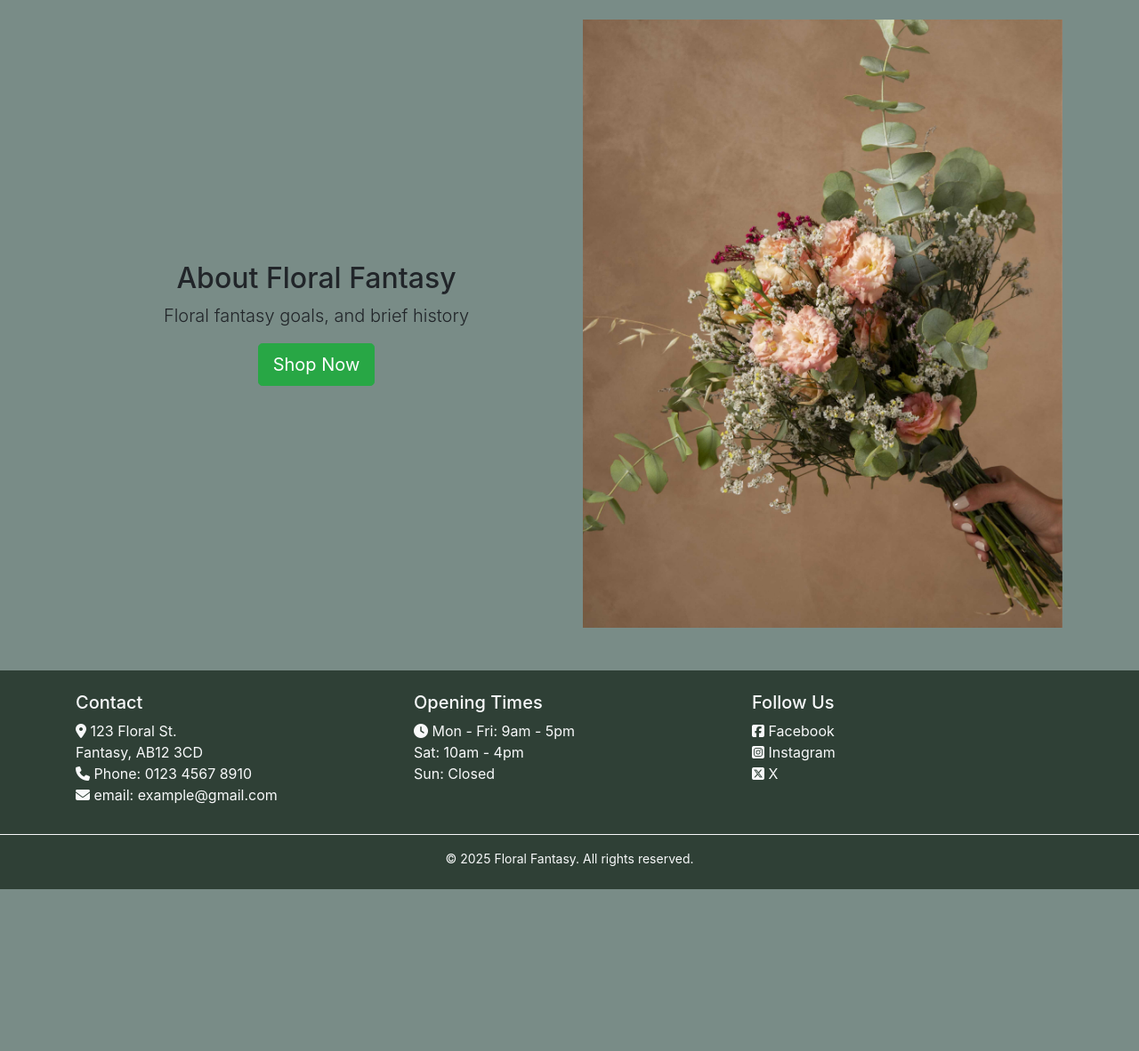
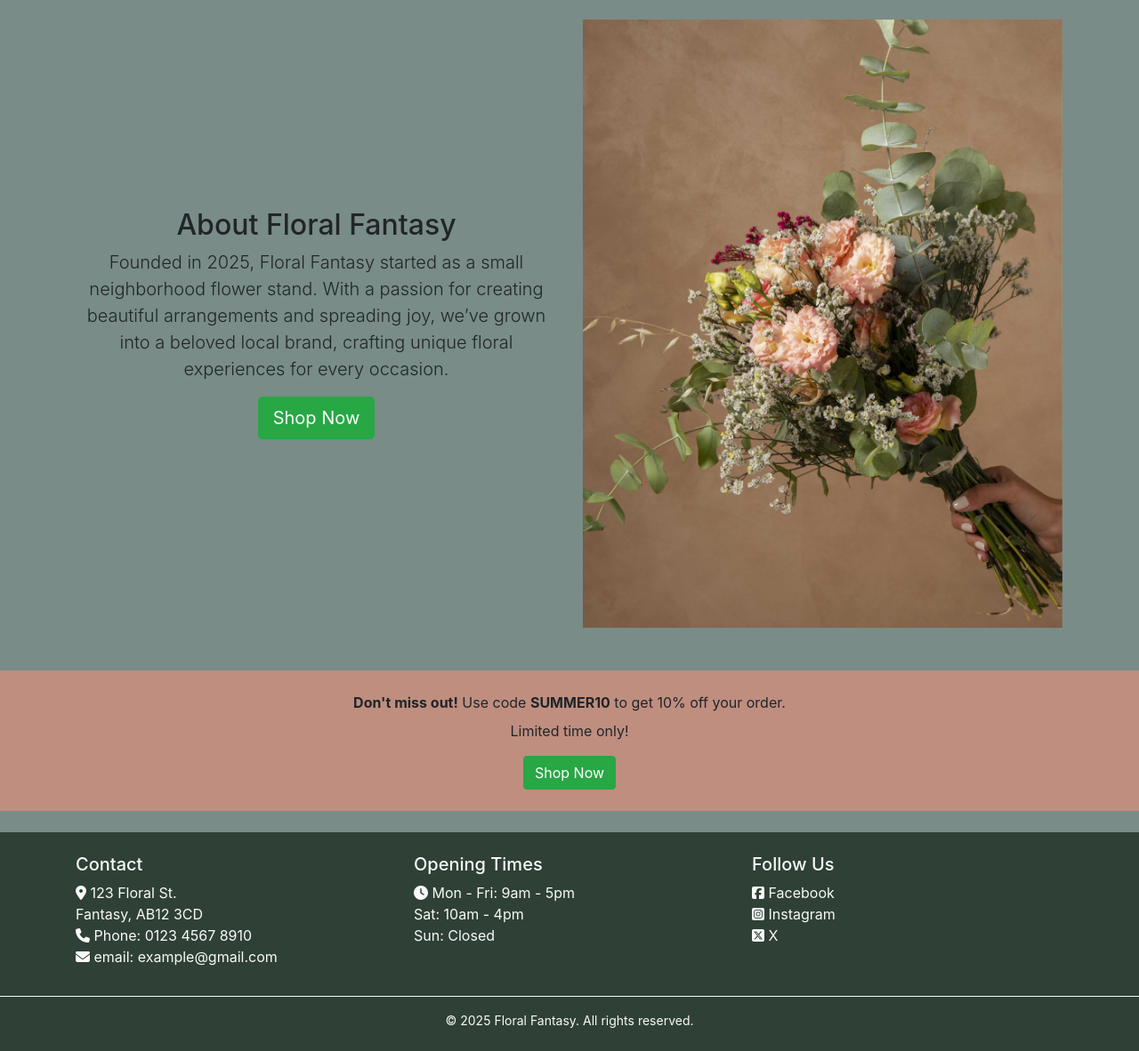
Before and after one commit to jessi25924/floral_fantasy, a Django app: template landing/templates/landing/index.html in a window 1280 px wide. Shown: the part 826-2008 px from the top of the page at 89% size. Before the commit the page ends 1826 px from the top, so only its background shows below. Run offline with Django 4.2, Linux system fonts and the light colour scheme; the template is opened without the code that fills it, so the values that code supplies are empty; some libraries are stand-ins or nearby versions; some web fonts are replaced.

Commit message:
tidy up design in landing and checkout

```diff
--- a/checkout/templates/checkout/checkout.html
+++ b/checkout/templates/checkout/checkout.html
@@ -6,7 +6,7 @@
 {% endblock %}
 
 {% block page_header %}
-    <div class="container header-container">
+    <div class="container header-container mt-5">
         <div class="row">
             <div class="col"></div>
         </div>
--- a/landing/templates/landing/index.html
+++ b/landing/templates/landing/index.html
@@ -30,8 +30,12 @@
                 <!-- Text Column-->
                  <div class="col-12 col-md-6 mb-4 mb-md-0 text-center text-md-start">
                     <h2 class="fw-bold">About Floral Fantasy</h2>
-                    <p class="lead">Floral fantasy goals, and brief history</p>
-                    <a href="" class="btn btn-success btn-lg">Shop Now</a>
+                    <p class="lead">
+                    Founded in 2025, Floral Fantasy started as a small neighborhood flower stand.
+                    With a passion for creating beautiful arrangements and spreading joy, we’ve grown into a beloved local brand,
+                    crafting unique floral experiences for every occasion.
+                    </p>
+                    <a href="{% url 'products:product_list' %}" class="btn btn-success btn-lg">Shop Now</a>
                  </div>
                  <!-- Image Column -->
                   <div class="col-12 col-md-6 text-center">
@@ -40,4 +44,13 @@
             </div>
         </div>
     </section>
+
+    <!-- Discount Notice -->
+    <section class="discount-section py-4 mb-4 text-center">
+        <div class="container">
+            <p class="mb-2"><strong>Don't miss out!</strong> Use code <strong>SUMMER10</strong> to get 10% off your order.</p>
+            <p>Limited time only!</p>
+            <a href="{% url 'products:product_list' %}" class="btn btn-success">Shop Now</a>
+        </div>
+    </section>
 {% endblock %}
--- a/static/css/base.css
+++ b/static/css/base.css
@@ -140,3 +140,8 @@ footer {
 .allauth-form-inner-content a {
 	color: #17a2b8; /* text-info */
 }
+
+
+.discount-section {
+            background-color: #BF8E7F;
+        }
```
Also changed, not shown: checkout/templates/checkout/checkout_success.html (+10 -4 lines).
